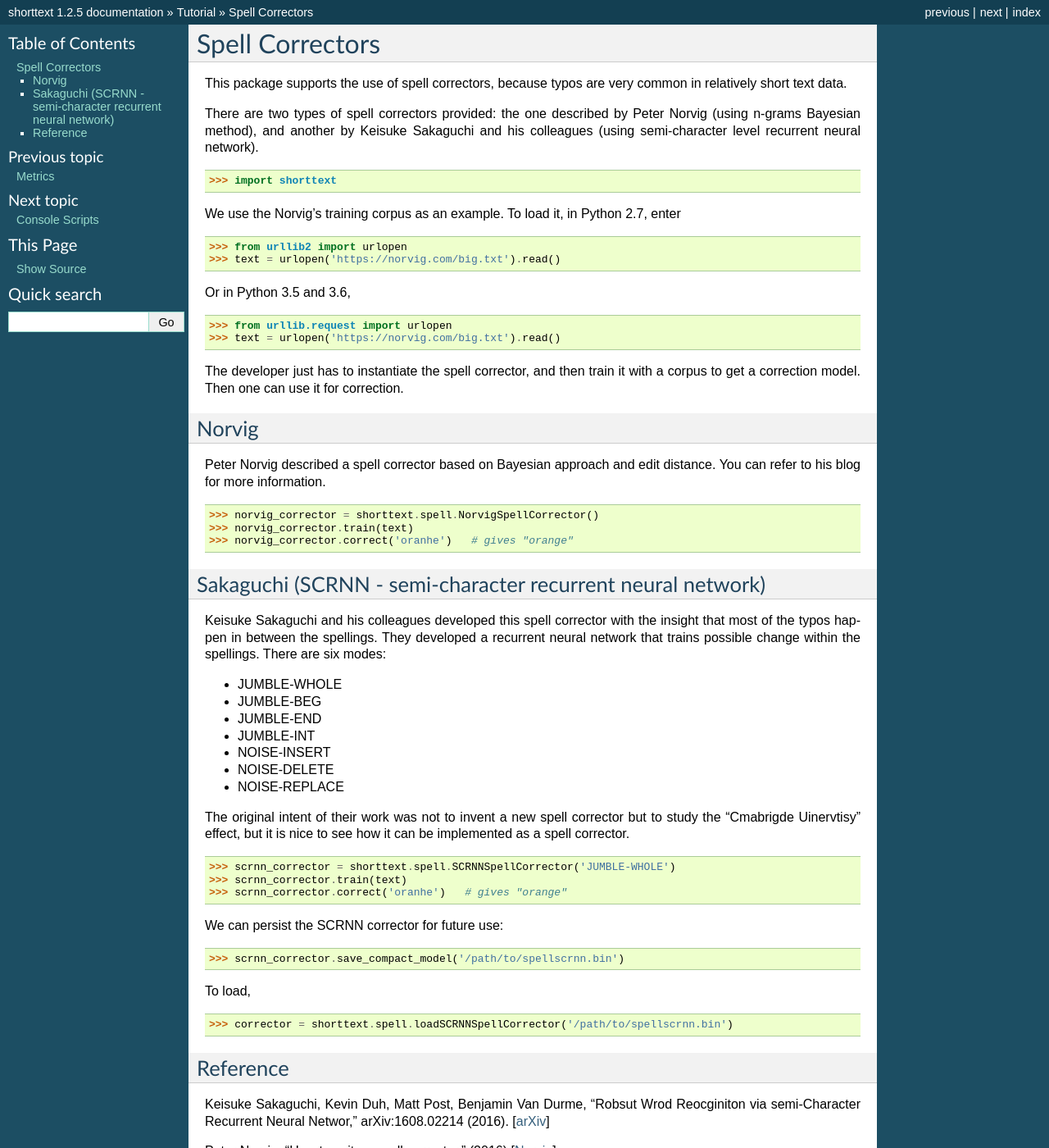
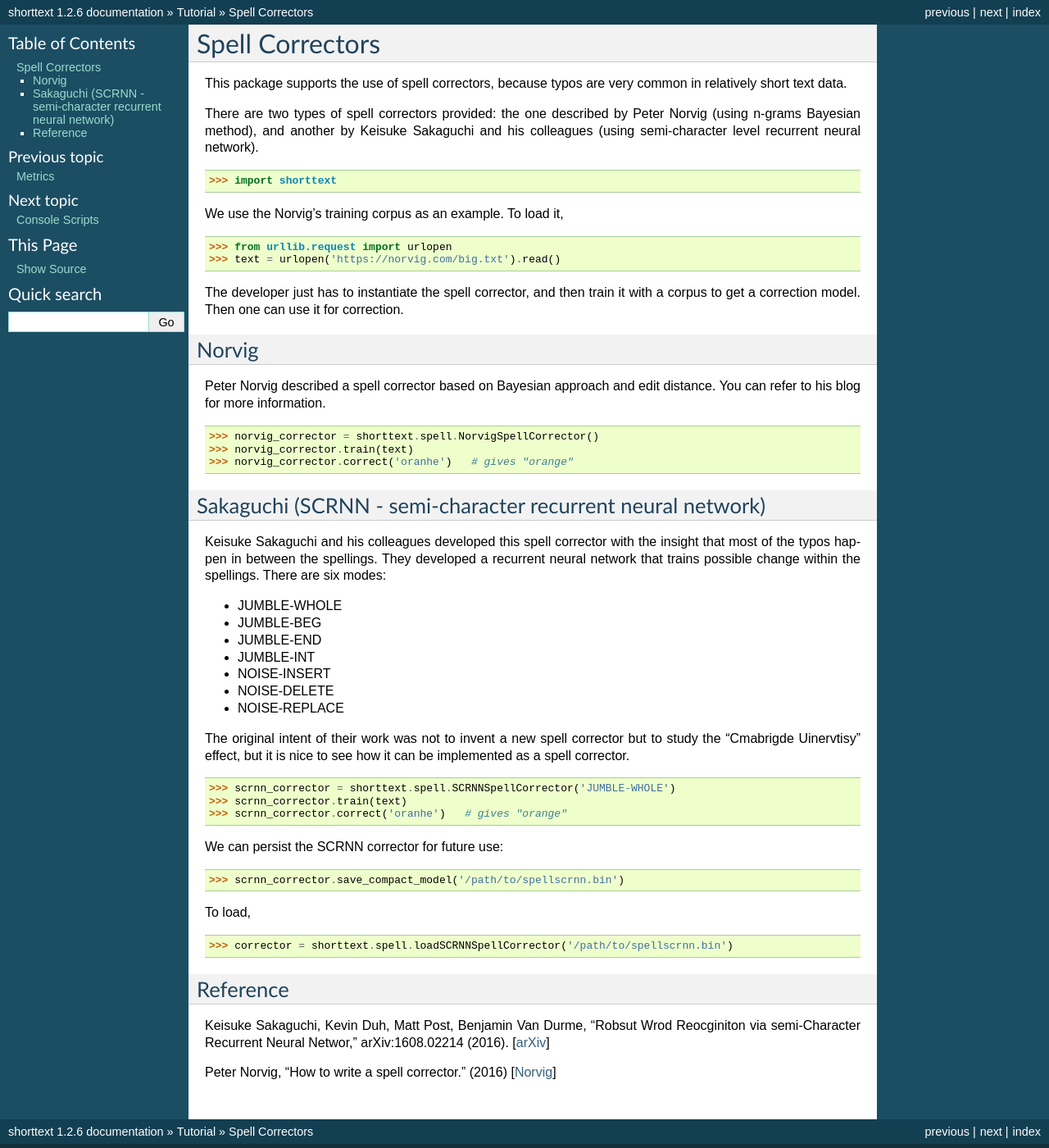
Before and after one commit to stephenhky/PyShortTextCategorization, a Sphinx documentation site: the page built from docs/tutorial_spell.rst, in a window 1280 px wide and 1400 px high. Shown: the whole window at 82% size. Built offline with Sphinx 7.4.7, drawn with Linux system fonts in a browser that asks for light colours; some of the changed text lies outside the part shown.

Commit message:
cleaned up old Python 2 codes: changed all urlopen imports to this: "from urllib.request import urlopen"

```diff
--- a/apidocs/source/conf.py
+++ b/apidocs/source/conf.py
@@ -60,7 +60,7 @@ author = u'Kwan-Yuet Ho'
 # The short X.Y version.
 version = '1.2'
 # The full version, including alpha/beta/rc tags.
-release = '1.2.5'
+release = '1.2.6'
 
 # The language for content autogenerated by Sphinx. Refer to documentation
 # for a list of supported languages.
--- a/docs/conf.py
+++ b/docs/conf.py
@@ -58,7 +58,7 @@ author = u'Kwan-Yuet Ho'
 # The short X.Y version.
 version = u'1.2'
 # The full version, including alpha/beta/rc tags.
-release = u'1.2.5'
+release = u'1.2.6'
 
 # The language for content autogenerated by Sphinx. Refer to documentation
 # for a list of supported languages.
--- a/docs/tutorial_charbaseonehot.rst
+++ b/docs/tutorial_charbaseonehot.rst
@@ -14,8 +14,8 @@ To use this, import the packages first:
 Then we incorporate a text file as the source of all characters to be coded. In this case, we choose
 the file `big.txt` in Peter Norvig's websites:
 
->>> import urllib2
->>> textfile = urllib2.urlopen('http://norvig.com/big.txt', 'r')
+>>> from urllib.request import urlopen
+>>> textfile = urlopen('http://norvig.com/big.txt', 'r')
 
 Then instantiate the class using the function :func:`shorttext.generators.initSentenceToCharVecEncoder`:
 
--- a/docs/tutorial_charbaseseq2seq.rst
+++ b/docs/tutorial_charbaseseq2seq.rst
@@ -11,7 +11,7 @@ To use it, create an instance of the class :class:`shorttext.generators.Sentence
 
 >>> import numpy as np
 >>> import shorttext
->>> from urllib2 import urlopen   # for python 2.7; from urllib.request import urlopen for python 3
+>>> from urllib.request import urlopen
 >>> chartovec_encoder = shorttext.generators.initSentenceToCharVecEncoder(urlopen('http://norvig.com/big.txt', 'r'))
 
 The above code is the same as :doc:`tutorial_charbaseonehot` .
--- a/docs/tutorial_spell.rst
+++ b/docs/tutorial_spell.rst
@@ -8,12 +8,7 @@ and another by Keisuke Sakaguchi and his colleagues (using semi-character level
 
 >>> import shorttext
 
-We use the Norvig's training corpus as an example. To load it, in Python 2.7, enter
-
->>> from urllib2 import urlopen
->>> text = urlopen('https://norvig.com/big.txt').read()
-
-Or in Python 3.5 and 3.6,
+We use the Norvig's training corpus as an example. To load it,
 
 >>> from urllib.request import urlopen
 >>> text = urlopen('https://norvig.com/big.txt').read()
--- a/setup.py
+++ b/setup.py
@@ -28,7 +28,7 @@ def setup_requirements():
 
 
 setup(name='shorttext',
-      version='1.2.5',
+      version='1.2.6a01',
       description="Short Text Mining",
       long_description=package_description(),
       long_description_content_type='text/markdown',
```
Also changed, not shown: 2 other files.
